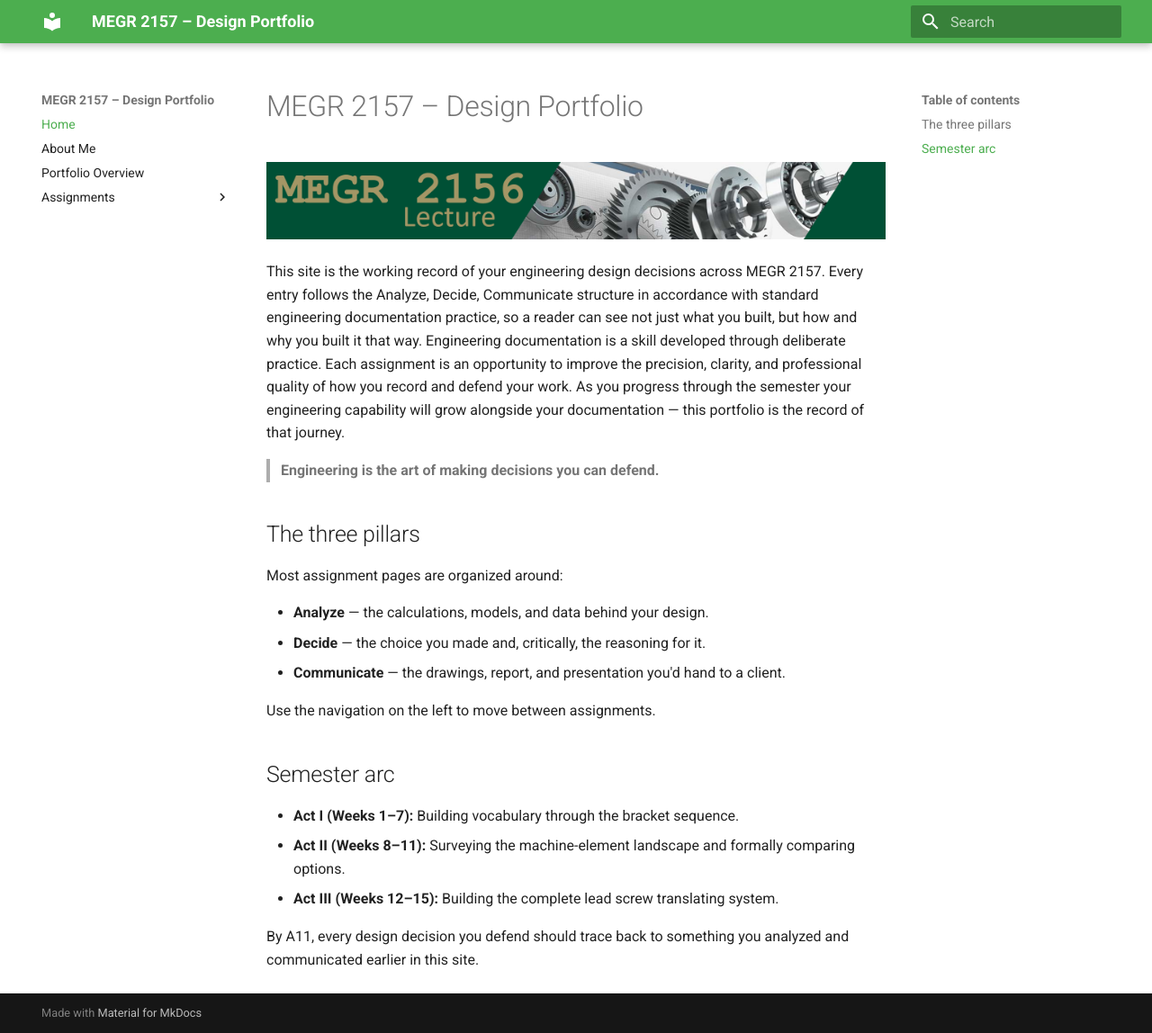
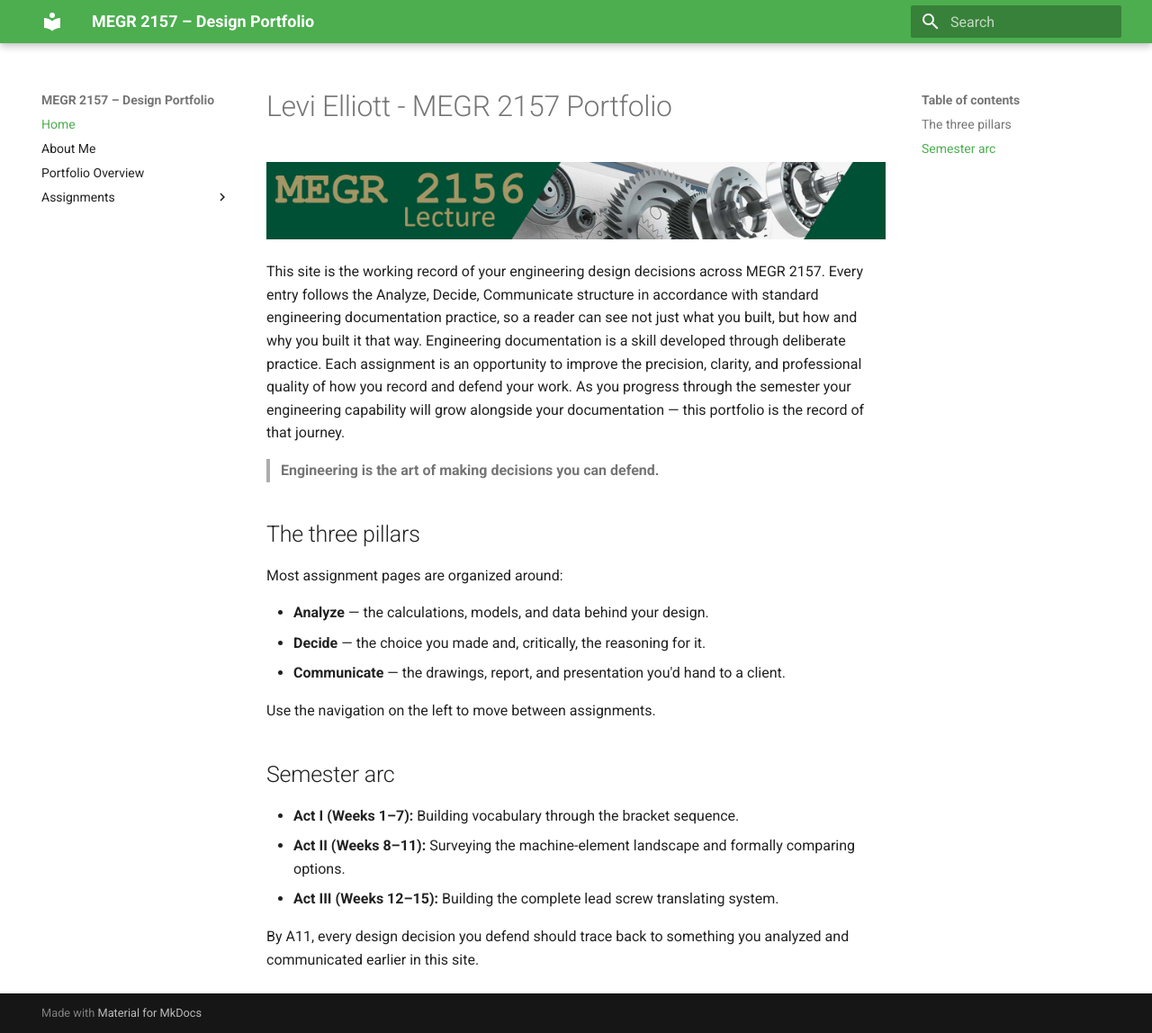
Before and after one commit to LeviElliott-ME/megr2157-portfolio, an MkDocs documentation site: the page built from docs/index.md, in a window 1280 px wide and 1148 px high. Shown: the whole window at 90% size. Built offline with MkDocs 1.6.1 and Material for MkDocs 9.7.7, drawn with Linux system fonts in a browser that asks for light colours.

Commit message:
Initial site setup
Updated the title and introductory text for clarity.

```diff
--- a/docs/index.md
+++ b/docs/index.md
@@ -1,4 +1,4 @@
-# MEGR 2157 – Design Portfolio
+# Levi Elliott - MEGR 2157 Portfolio
 
 ![MEGR 2156-7 Title](MEGR2156title.png)
 
```
